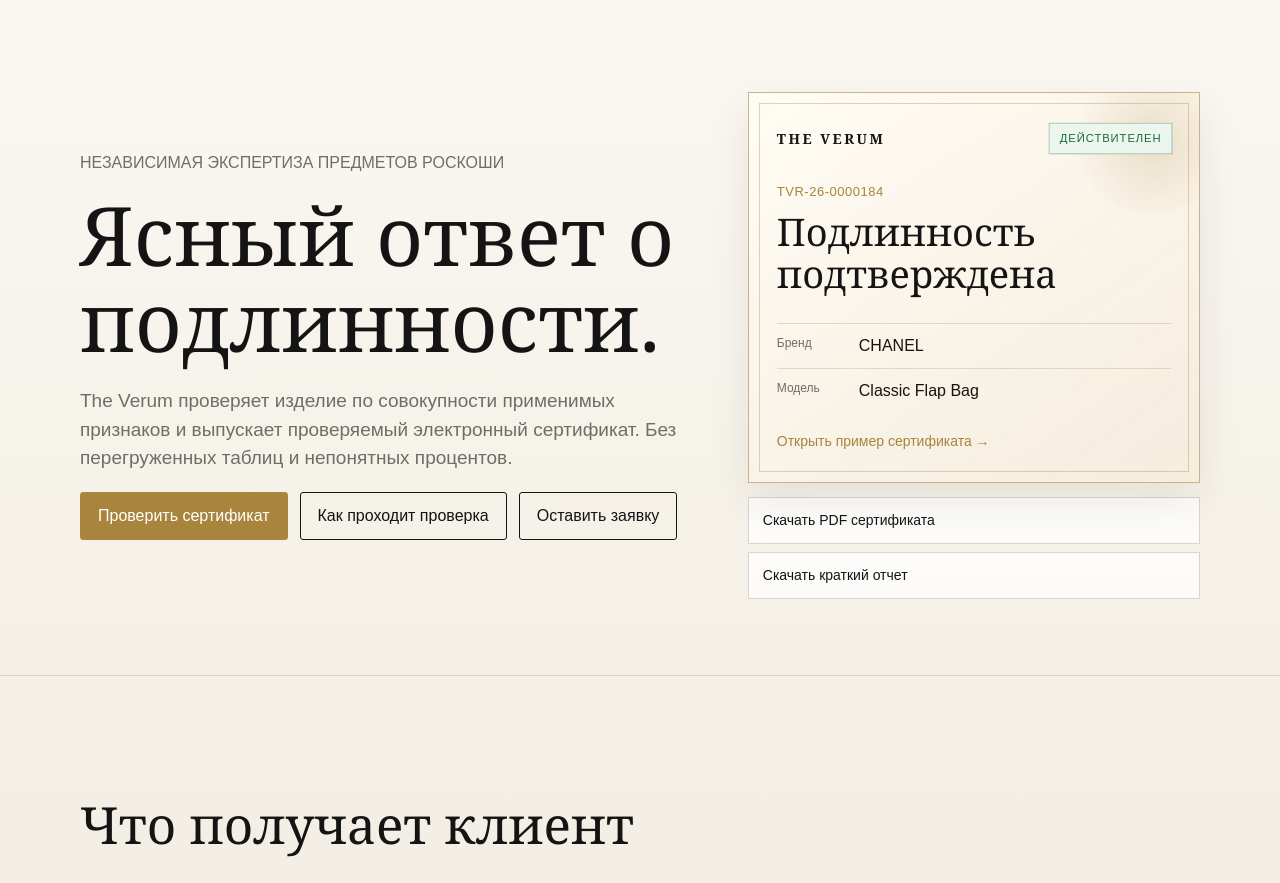
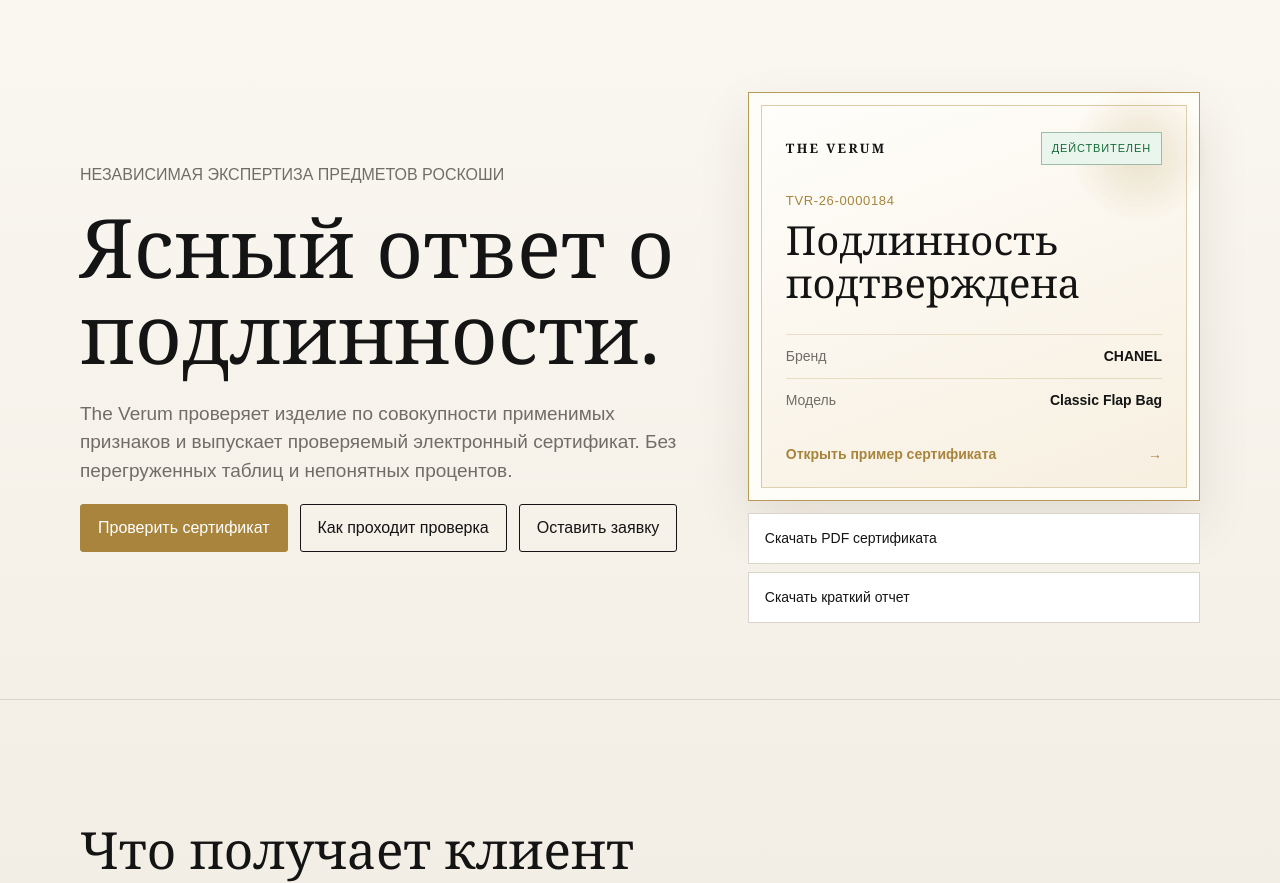
Before and after one commit to vvryzhov/theverum, a FastAPI app: page / in a window 1280 px wide. Shown: the part 72-955 px from the top of the page. Run offline with FastAPI, Linux system fonts and the light colour scheme; parts of the project's set-up code (start-up, migrations or seed data) failed here and were passed over.

Commit message:
Strengthen homepage certificate showcase styling and bust CSS cache.
Co-authored-by: Cursor <cursoragent@cursor.com>

```diff
--- a/app/static/style.css
+++ b/app/static/style.css
@@ -11,62 +11,68 @@ a{text-decoration:none;color:inherit}
 .btn.gold{background:var(--gold);border-color:var(--gold);color:white}
 .hero{padding:92px 0 76px;display:grid;grid-template-columns:1.15fr .85fr;gap:56px;align-items:center}
 .hero-actions{display:flex;gap:12px;flex-wrap:wrap}
-.hero-showcase{display:flex;flex-direction:column;gap:14px}
+.hero-showcase{display:flex;flex-direction:column;gap:12px;width:100%}
 .hero-cert{
-  position:relative;display:flex;flex-direction:column;min-height:390px;padding:30px 28px;overflow:hidden;
-  color:var(--ink);border:1px solid #c9b48a;
+  display:block;text-decoration:none;color:var(--ink);
+  border:1px solid #b79a57;background:#fffdf8;
+  box-shadow:0 22px 50px rgba(55,40,10,.10);
+  transition:transform .3s ease, box-shadow .3s ease;
+}
+.hero-cert:hover{transform:translateY(-5px);box-shadow:0 28px 56px rgba(55,40,10,.14)}
+.hero-cert-frame{
+  position:relative;margin:12px;padding:26px 24px 22px;
+  border:1px solid rgba(183,154,87,.45);
   background:
-    linear-gradient(145deg, rgba(255,252,245,.96), rgba(245,236,220,.92)),
-    repeating-linear-gradient(-18deg, transparent, transparent 12px, rgba(168,132,61,.04) 12px, rgba(168,132,61,.04) 13px);
-  box-shadow:0 18px 40px rgba(40,30,10,.08);
-  transition:transform .35s ease, box-shadow .35s ease, border-color .35s ease;
+    linear-gradient(160deg,#fffefb 0%,#f7efe0 100%);
+  min-height:360px;display:flex;flex-direction:column;
 }
-.hero-cert::before{
-  content:"";position:absolute;inset:10px;border:1px solid rgba(168,132,61,.35);pointer-events:none;
-}
-.hero-cert::after{
-  content:"";position:absolute;right:-40px;top:-40px;width:160px;height:160px;border-radius:50%;
-  background:radial-gradient(circle, rgba(168,132,61,.22), transparent 70%);
-  animation:heroGlow 5s ease-in-out infinite alternate;
-}
-.hero-cert:hover{
-  transform:translateY(-4px);
-  border-color:var(--gold);
-  box-shadow:0 24px 48px rgba(40,30,10,.12);
+.hero-cert-frame::after{
+  content:"";position:absolute;right:-30px;top:-30px;width:140px;height:140px;
+  border-radius:50%;background:radial-gradient(circle,rgba(183,154,87,.28),transparent 70%);
+  pointer-events:none;animation:heroGlow 5s ease-in-out infinite alternate;
 }
 .hero-cert-top{display:flex;justify-content:space-between;align-items:center;gap:12px;position:relative;z-index:1}
-.hero-cert-brand{letter-spacing:.18em;font-weight:bold;font-size:14px}
+.hero-cert-brand{letter-spacing:.18em;font-weight:700;font-size:13px}
 .hero-cert-badge{
-  font-family:Arial,sans-serif;font-size:11px;letter-spacing:.08em;
-  color:var(--green);background:#edf5ef;border:1px solid #9dbba7;padding:6px 10px;
-  animation:heroPulse 2.8s ease-in-out infinite;
+  flex:0 0 auto;font-family:Arial,Helvetica,sans-serif;font-size:11px;letter-spacing:.08em;
+  color:#176b39;background:#eaf5ee;border:1px solid #9dbba7;padding:7px 10px;
 }
-.hero-cert-num{position:relative;z-index:1;margin:28px 0 10px;font-family:Arial,sans-serif;color:var(--gold);font-size:13px;letter-spacing:.04em}
-.hero-cert-verdict{position:relative;z-index:1;font-size:clamp(28px,3.4vw,38px);line-height:1.1;max-width:14ch}
-.hero-cert-meta{
-  position:relative;z-index:1;display:grid;gap:10px;margin:28px 0 0;padding:0;
-  font-family:Arial,sans-serif;
+.hero-cert-num{
+  position:relative;z-index:1;margin:26px 0 8px;
+  font-family:Arial,Helvetica,sans-serif;color:#a8843d;font-size:13px;letter-spacing:.05em;
 }
-.hero-cert-meta > div{display:grid;grid-template-columns:72px 1fr;gap:10px;border-top:1px solid rgba(168,132,61,.25);padding-top:10px}
-.hero-cert-meta dt{margin:0;color:var(--muted);font-size:12px}
-.hero-cert-meta dd{margin:0}
+.hero-cert-verdict{
+  position:relative;z-index:1;font-size:clamp(30px,3.6vw,40px);line-height:1.08;
+  max-width:13ch;margin-bottom:8px;
+}
+.hero-cert-meta{position:relative;z-index:1;margin-top:22px;display:flex;flex-direction:column;gap:0}
+.hero-cert-row{
+  display:flex;justify-content:space-between;align-items:baseline;gap:16px;
+  padding:11px 0;border-top:1px solid rgba(183,154,87,.28);
+  font-family:Arial,Helvetica,sans-serif;font-size:14px;
+}
+.hero-cert-row span{color:#706d67}
+.hero-cert-row strong{font-weight:600;text-align:right}
 .hero-cert-cta{
-  position:relative;z-index:1;margin-top:auto;padding-top:28px;
-  font-family:Arial,sans-serif;font-size:14px;color:var(--gold);
+  position:relative;z-index:1;margin-top:auto;padding-top:22px;
+  display:flex;justify-content:space-between;align-items:center;
+  font-family:Arial,Helvetica,sans-serif;font-size:14px;color:#a8843d;font-weight:600;
 }
 .hero-examples{display:flex;flex-direction:column;gap:8px}
-.hero-examples-label{margin:2px 0 0;font-family:Arial,sans-serif;font-size:12px;color:var(--muted);letter-spacing:.06em;text-transform:uppercase}
-.hero-example-links{display:flex;flex-direction:column;gap:8px}
+.hero-examples-label{
+  margin:6px 0 0;font-family:Arial,Helvetica,sans-serif;font-size:12px;
+  color:#706d67;letter-spacing:.08em;text-transform:uppercase;
+}
 .hero-example-link{
-  display:flex;justify-content:space-between;gap:12px;align-items:center;
-  padding:12px 14px;border:1px solid var(--line);background:rgba(255,255,255,.75);
-  font-family:Arial,sans-serif;font-size:14px;transition:border-color .25s ease, background .25s ease;
+  display:flex;justify-content:space-between;align-items:center;gap:14px;
+  padding:14px 16px;border:1px solid #d9d5cc;background:#fff;
+  font-family:Arial,Helvetica,sans-serif;font-size:14px;color:var(--ink);
+  text-decoration:none;transition:border-color .2s ease, background .2s ease, transform .2s ease;
 }
-.hero-example-link:hover{border-color:var(--gold);background:#fff}
-.hero-example-title{color:var(--ink)}
-.hero-example-num{color:var(--muted);font-size:12px;white-space:nowrap}
-@keyframes heroGlow{from{opacity:.55;transform:translate(0,0)}to{opacity:1;transform:translate(-10px,8px)}}
-@keyframes heroPulse{0%,100%{transform:scale(1)}50%{transform:scale(1.03)}}
+.hero-example-link:hover{border-color:#a8843d;background:#fffaf0;transform:translateX(2px)}
+.hero-example-title{font-weight:600}
+.hero-example-num{color:#706d67;font-size:12px;white-space:nowrap}
+@keyframes heroGlow{from{opacity:.5;transform:translate(0,0)}to{opacity:1;transform:translate(-8px,10px)}}
 h1,h2,h3{font-family:Georgia,serif;font-weight:500;line-height:1.05}
 h1{font-size:clamp(46px,7vw,82px);margin:0 0 24px}
 h2{font-size:clamp(34px,4vw,52px)}
--- a/app/templates/base.html
+++ b/app/templates/base.html
@@ -4,7 +4,7 @@
   <meta charset="utf-8">
   <meta name="viewport" content="width=device-width,initial-scale=1">
   <title>{% block title %}The Verum{% endblock %}</title>
-  <link rel="stylesheet" href="/static/style.css">
+  <link rel="stylesheet" href="/static/style.css?v=20260722b">
 </head>
 <body>
 <header>
--- a/app/templates/home.html
+++ b/app/templates/home.html
@@ -17,38 +17,41 @@
       {% set featured = examples[0] if examples else none %}
       {% if featured %}
       <a class="hero-cert" href="/v/{{ featured.public_token }}">
+        <div class="hero-cert-frame">
           <div class="hero-cert-top">
             <span class="hero-cert-brand">THE VERUM</span>
             <span class="hero-cert-badge">ДЕЙСТВИТЕЛЕН</span>
           </div>
           <p class="hero-cert-num">{{ featured.certificate_number }}</p>
           <div class="hero-cert-verdict">Подлинность подтверждена</div>
-        <dl class="hero-cert-meta">
-          <div><dt>Бренд</dt><dd>{{ featured.case.brand }}</dd></div>
-          <div><dt>Модель</dt><dd>{{ featured.case.model }}</dd></div>
-        </dl>
-        <div class="hero-cert-cta">Открыть пример сертификата →</div>
+          <div class="hero-cert-meta">
+            <div class="hero-cert-row"><span>Бренд</span><strong>{{ featured.case.brand }}</strong></div>
+            <div class="hero-cert-row"><span>Модель</span><strong>{{ featured.case.model }}</strong></div>
+          </div>
+          <div class="hero-cert-cta"><span>Открыть пример сертификата</span><span aria-hidden="true">→</span></div>
+        </div>
       </a>
       {% else %}
       <a class="hero-cert" href="/v/demo-certificate">
+        <div class="hero-cert-frame">
           <div class="hero-cert-top">
             <span class="hero-cert-brand">THE VERUM</span>
             <span class="hero-cert-badge">ДЕЙСТВИТЕЛЕН</span>
           </div>
           <p class="hero-cert-num">TVR-26-0000184</p>
           <div class="hero-cert-verdict">Подлинность подтверждена</div>
-        <dl class="hero-cert-meta">
-          <div><dt>Бренд</dt><dd>CHANEL</dd></div>
-          <div><dt>Модель</dt><dd>Classic Flap Bag</dd></div>
-        </dl>
-        <div class="hero-cert-cta">Открыть пример сертификата →</div>
+          <div class="hero-cert-meta">
+            <div class="hero-cert-row"><span>Бренд</span><strong>CHANEL</strong></div>
+            <div class="hero-cert-row"><span>Модель</span><strong>Classic Flap Bag</strong></div>
+          </div>
+          <div class="hero-cert-cta"><span>Открыть пример сертификата</span><span aria-hidden="true">→</span></div>
+        </div>
       </a>
       {% endif %}
 
       {% if examples and examples|length > 1 %}
       <div class="hero-examples">
         <p class="hero-examples-label">Другие примеры</p>
-        <div class="hero-example-links">
         {% for cert in examples[1:] %}
         <a class="hero-example-link" href="/v/{{ cert.public_token }}">
           <span class="hero-example-title">{{ cert.case.brand }} {{ cert.case.model }}</span>
@@ -56,13 +59,10 @@
         </a>
         {% endfor %}
       </div>
-      </div>
       {% elif featured %}
       <div class="hero-examples">
-        <div class="hero-example-links">
         <a class="hero-example-link" href="/v/{{ featured.public_token }}/certificate.pdf">Скачать PDF сертификата</a>
         <a class="hero-example-link" href="/v/{{ featured.public_token }}/report.pdf">Скачать краткий отчет</a>
-        </div>
       </div>
       {% endif %}
     </aside>
```
Lines whose indentation alone changed are shown as unchanged.
